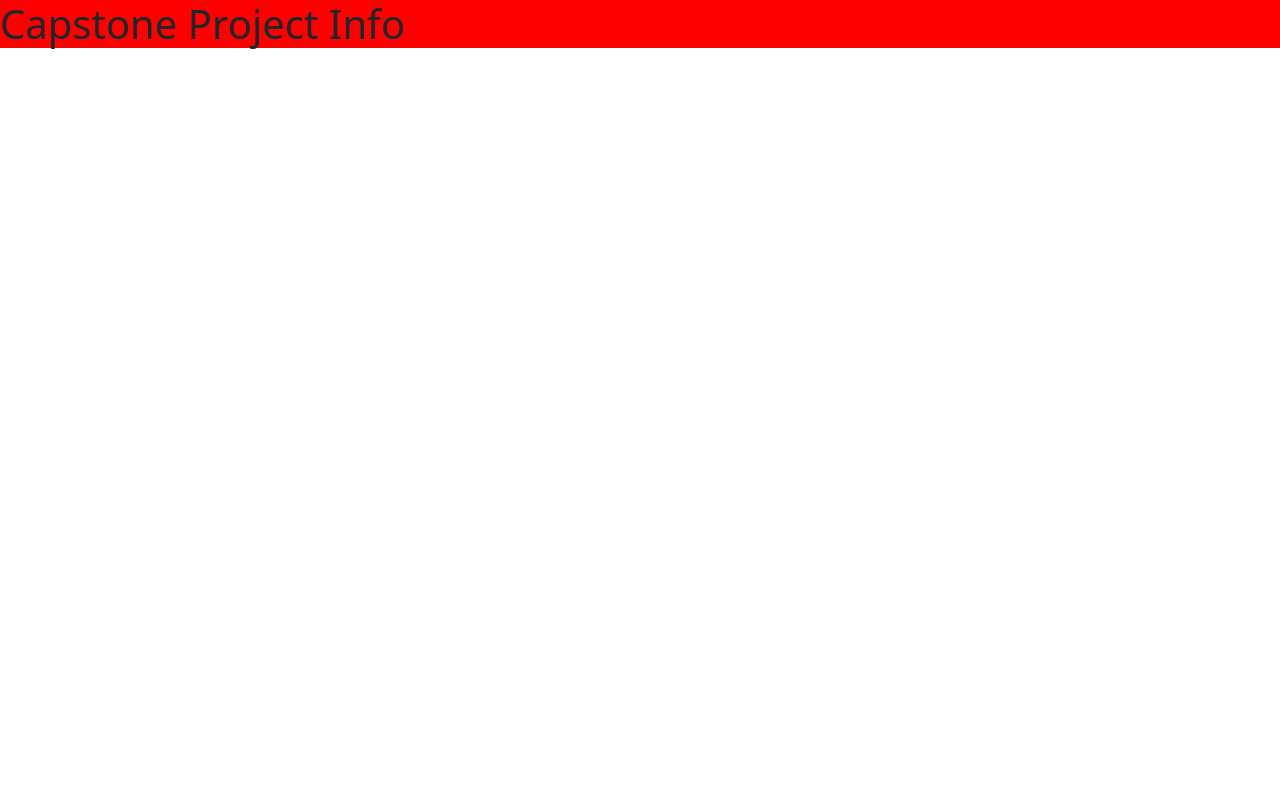
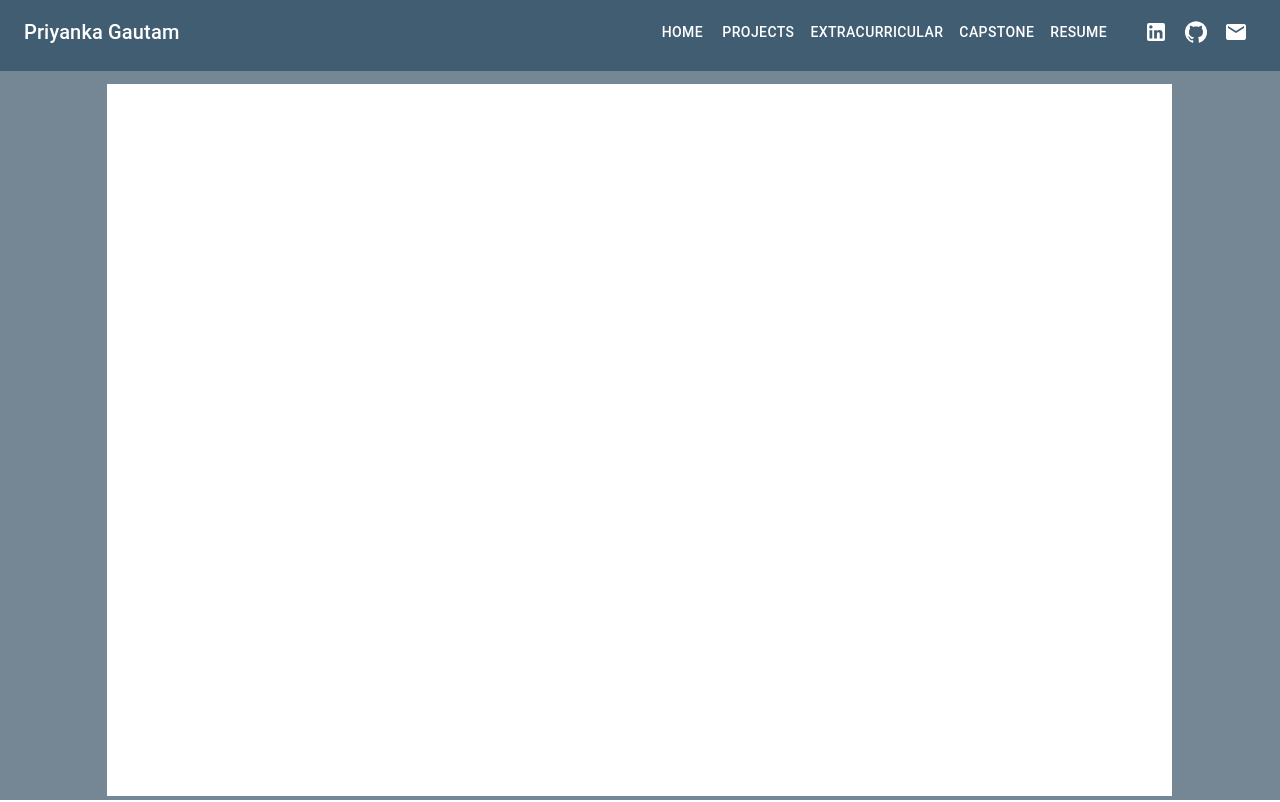
Before and after one commit to 19priyanka/Portfolio, a React (Create React App) app: page /CapstoneHomepage in a window 1280 px wide. Built offline with nearby package versions, Linux system fonts and the light colour scheme.

Commit message:
added a temp solution with just the handheld poster

```diff
--- a/src/Capstone/CapstoneHomepage.js
+++ b/src/Capstone/CapstoneHomepage.js
@@ -1,9 +1,32 @@
-import React from 'react';
+import React from "react";
+import Handheld_App_Poster from "../Handheld_App_Poster.pdf";
+import NavigationBar from "../NavigationBar/NavigationBar";
+import Grid from "@mui/material/Grid";
 
- export default function CapstoneHomepage(){
-    return (
-        <div style={{backgroundColor: 'red'}}>
-            <h1>Capstone Project Info</h1>
-        </div>
-    );
-};
+export default function CapstoneHomepage() {
+  return (
+    <div style={{ display: "flex", flexDirection: "column", height: "100vh" }}>
+      <NavigationBar />
+
+      <Grid
+        container
+        display="flex"
+        justifyContent="center"
+        alignItems="center"
+        spacing={1}
+        style={{ backgroundColor: "#758694", flex: 1 }}
+      >
+        <Grid item xs={12} md={10} sx={{  height: "90vh" }}>
+          <iframe
+            title="handheld_app_poster"
+            src={`${Handheld_App_Poster}`}
+            style={{
+              width: "100%",
+              height: "100%",
+            }}
+          ></iframe>
+        </Grid>
+      </Grid>
+    </div>
+  );
+}
```
Also changed, not shown: src/Resume/ResumeHomepage.js (+4 -6 lines), 1 other file (tests, documents, lock files or other folders).
